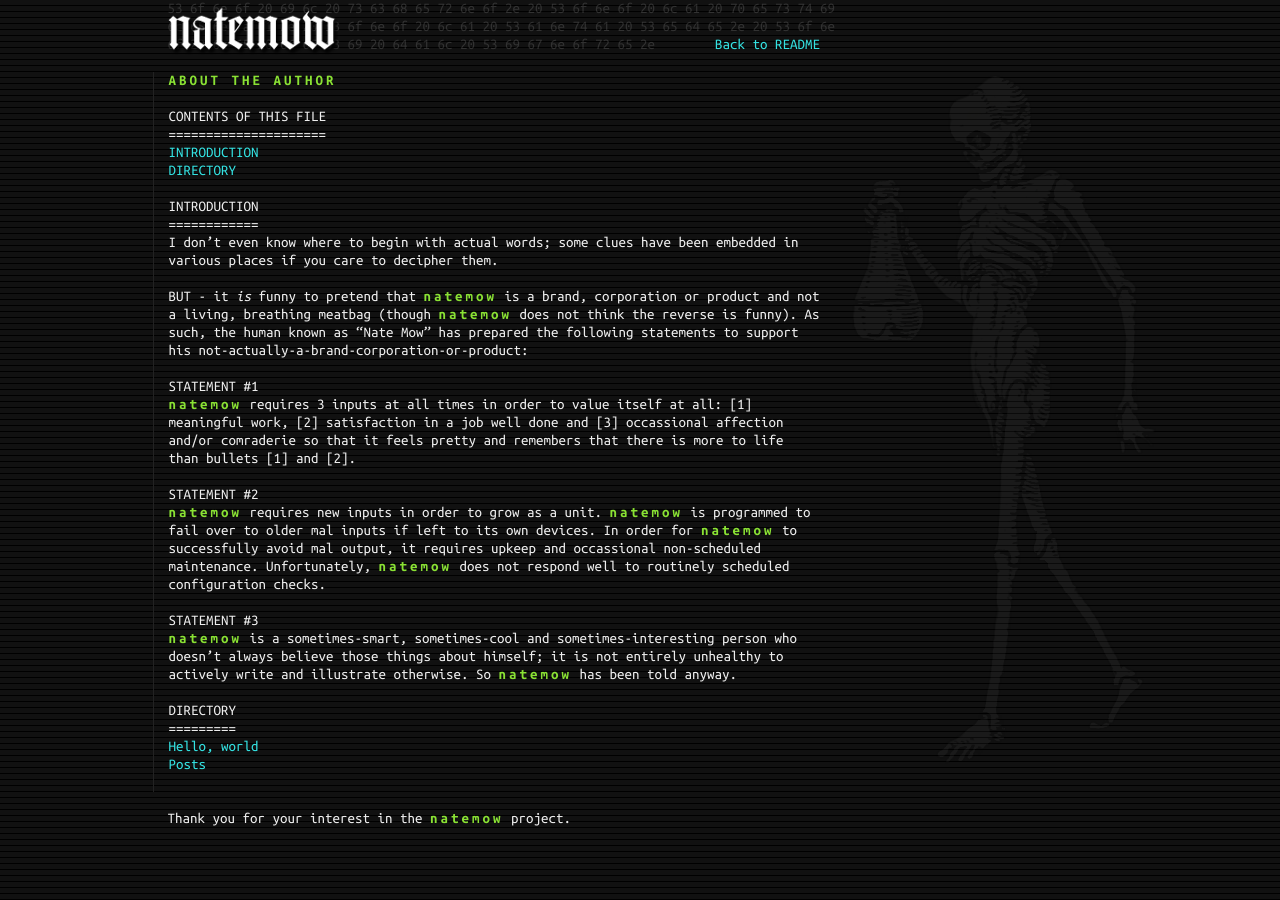
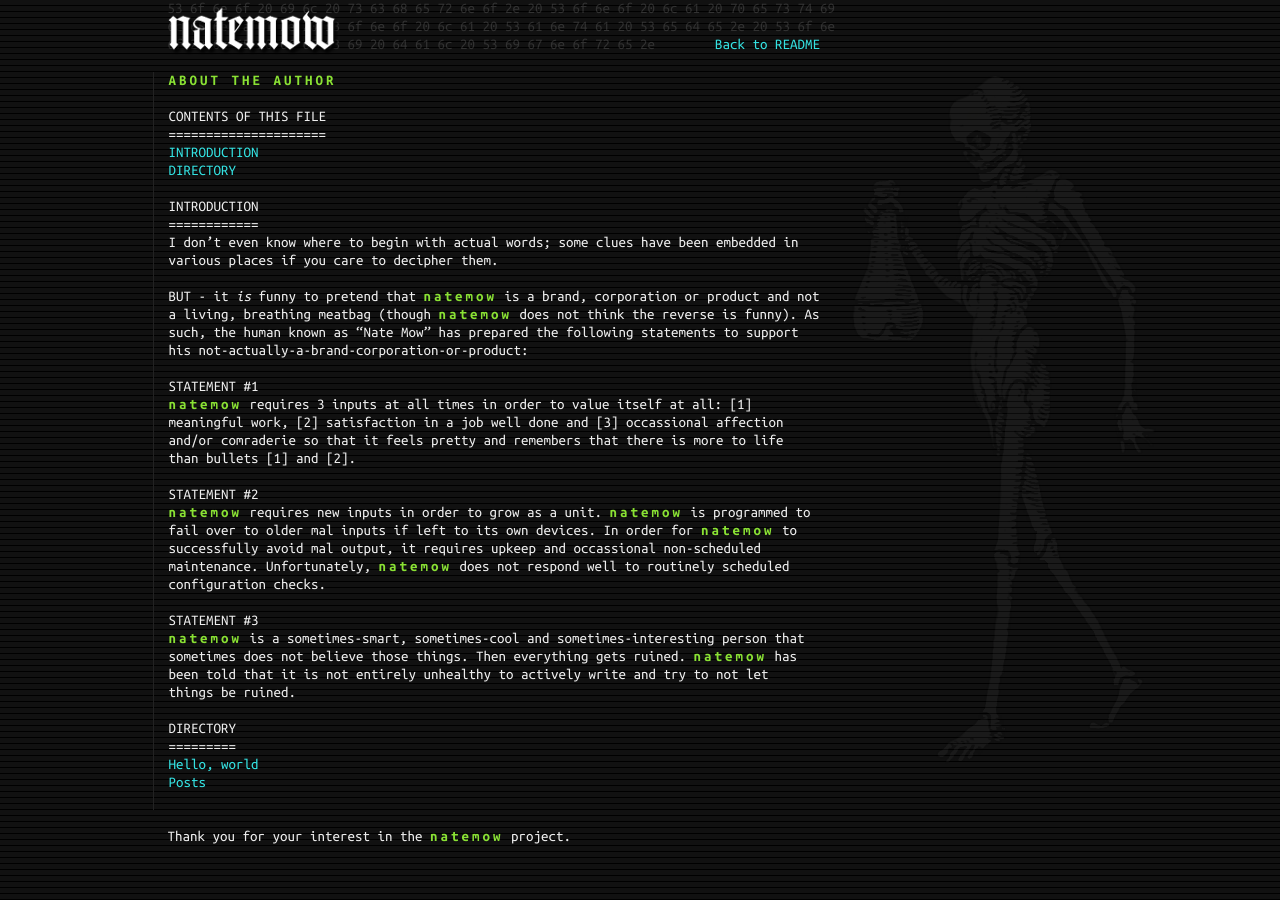
Before and after one commit to natemow/natemow.github.io, a Jekyll site: the page built from about.md, in a window 1280 px wide. Built offline with Jekyll 4.4.1, drawn with Linux system fonts in a browser that asks for light colours; nearby versions of some CDN libraries.

```diff
--- a/about.md
+++ b/about.md
@@ -17,4 +17,4 @@
 {% include brand.html %} requires new inputs in order to grow as a unit. {% include brand.html %} is programmed to fail over to older mal inputs if left to its own devices. In order for {% include brand.html %} to successfully avoid mal output, it requires upkeep and occassional non-scheduled maintenance. Unfortunately, {% include brand.html %} does not respond well to routinely scheduled configuration checks.
 
 ### STATEMENT #3
-{% include brand.html %} is a sometimes-smart, sometimes-cool and sometimes-interesting person who doesn't always believe those things about himself; it is not entirely unhealthy to actively write and illustrate otherwise. So {% include brand.html %} has been told anyway.
+{% include brand.html %} is a sometimes-smart, sometimes-cool and sometimes-interesting person that sometimes does not believe those things. Then everything gets ruined. {% include brand.html %} has been told that it is not entirely unhealthy to actively write and try to not let things be ruined.
```
